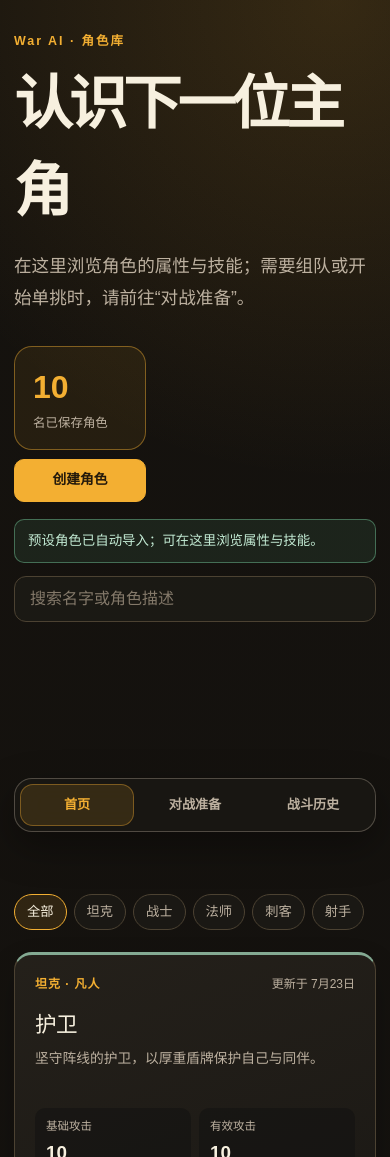
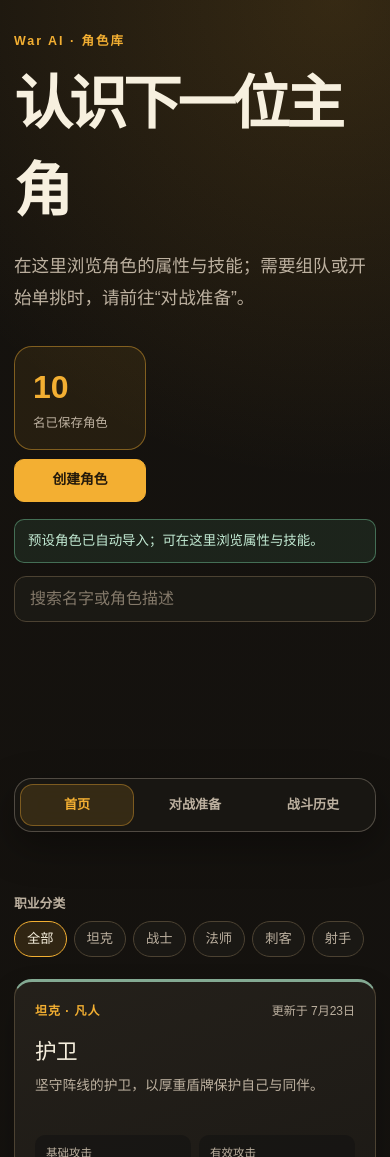
Before and after one commit to xcymm3/wtfWar, a Next.js app: page / in a window 390 px wide. Shown: the top 1157 px of the page. Built offline with nearby package versions, Linux system fonts and the light colour scheme.

Commit message:
feat: filter roles by profession

```diff
--- a/app/globals.css
+++ b/app/globals.css
@@ -347,6 +347,20 @@ body {
   gap: 7px;
 }
 
+.library-profession-filter {
+  display: grid;
+  grid-template-columns: auto minmax(0, 1fr);
+  align-items: center;
+  gap: 10px;
+}
+
+.library-profession-filter > span {
+  color: var(--muted);
+  font-size: 0.8rem;
+  font-weight: 800;
+  white-space: nowrap;
+}
+
 .profession-filters button,
 .character-actions button {
   cursor: pointer;
@@ -1496,6 +1510,31 @@ body {
   color: var(--muted);
   font-size: 0.78rem;
   line-height: 1.5;
+}
+
+.battle-profession-filter {
+  display: grid;
+  grid-template-columns: auto minmax(0, 1fr);
+  align-items: center;
+  gap: 12px;
+  margin-top: 18px;
+}
+
+.battle-profession-filter > span {
+  color: var(--muted);
+  font-size: 0.8rem;
+  font-weight: 800;
+  white-space: nowrap;
+}
+
+.battle-profession-filter .profession-filters {
+  justify-content: flex-start;
+}
+
+.team-roster-empty {
+  margin: 14px 0 0;
+  color: var(--muted);
+  font-size: 0.86rem;
 }
 
 .team-roster-grid {
@@ -2613,6 +2652,16 @@ body {
     justify-content: flex-start;
   }
 
+  .library-profession-filter {
+    justify-content: start;
+  }
+
+  .battle-profession-filter {
+    grid-template-columns: 1fr;
+    align-items: start;
+    gap: 8px;
+  }
+
   .character-grid {
     grid-template-columns: repeat(2, minmax(0, 1fr));
   }
@@ -2687,6 +2736,11 @@ body {
 
   .library-controls {
     margin-top: 30px;
+  }
+
+  .library-profession-filter {
+    grid-template-columns: 1fr;
+    gap: 8px;
   }
 
   .character-grid {
--- a/features/battle-preparation/BattlePreparation.tsx
+++ b/features/battle-preparation/BattlePreparation.tsx
@@ -8,9 +8,11 @@ import { getEffectiveCombatStats } from "@/lib/battle/realm";
 import { useGameStore } from "@/lib/store/gameStore";
 import type { BattleSide } from "@/types/battle";
 import {
+  PROFESSIONS,
   PROFESSION_LABELS,
   REALM_LABELS,
   type Character,
+  type Profession,
   type Skill,
 } from "@/types/character";
 
@@ -25,6 +27,8 @@ const SKILL_TYPE_LABELS: Record<Skill["type"], string> = {
   charge_strike_passive: "蓄力被动",
   buff: "增益",
 };
+
+type ProfessionFilter = Profession | "all";
 
 function CharacterPreview({
   side,
@@ -188,6 +192,7 @@ export function BattlePreparation() {
   const prepareTeamBattle = useGameStore((state) => state.prepareTeamBattle);
   const [seed, setSeed] = useState(createSeed);
   const [error, setError] = useState<string | null>(null);
+  const [professionFilter, setProfessionFilter] = useState<ProfessionFilter>("all");
 
   useEffect(() => {
     hydrate();
@@ -231,6 +236,12 @@ export function BattlePreparation() {
   const teamSizeMatches =
     teamMembers.left.length > 0 &&
     teamMembers.left.length === teamMembers.right.length;
+  const filteredCharacters = useMemo(
+    () => characters.filter(
+      (character) => professionFilter === "all" || character.profession === professionFilter,
+    ),
+    [characters, professionFilter],
+  );
 
   function handleClassicPrepare(): void {
     setError(null);
@@ -351,8 +362,32 @@ export function BattlePreparation() {
                 <p>同一名角色只能出现一次。队伍满 5 人后不能继续加入。</p>
               </div>
             </header>
+            <div className="battle-profession-filter" aria-label="按职业查看角色">
+              <span>职业分类</span>
+              <div className="profession-filters" role="group" aria-label="选择职业">
+                <button
+                  type="button"
+                  className={professionFilter === "all" ? "is-active" : ""}
+                  onClick={() => setProfessionFilter("all")}
+                  aria-pressed={professionFilter === "all"}
+                >
+                  全部
+                </button>
+                {PROFESSIONS.map((profession) => (
+                  <button
+                    key={profession}
+                    type="button"
+                    className={professionFilter === profession ? "is-active" : ""}
+                    onClick={() => setProfessionFilter(profession)}
+                    aria-pressed={professionFilter === profession}
+                  >
+                    {PROFESSION_LABELS[profession]}
+                  </button>
+                ))}
+              </div>
+            </div>
             <div className="team-roster-grid">
-              {characters.map((character) => {
+              {filteredCharacters.map((character) => {
                 const realm = character.realm ?? "mortal";
                 const isOnLeft = teamCharacterIds.left.includes(character.id);
                 const isOnRight = teamCharacterIds.right.includes(character.id);
@@ -386,6 +421,9 @@ export function BattlePreparation() {
                 );
               })}
             </div>
+            {filteredCharacters.length === 0 ? (
+              <p className="team-roster-empty">该职业暂时没有角色，切换职业即可继续查看。</p>
+            ) : null}
           </section>
         </section>
 
--- a/features/character-library/CharacterLibrary.tsx
+++ b/features/character-library/CharacterLibrary.tsx
@@ -138,11 +138,14 @@ export function CharacterLibrary() {
               placeholder="搜索名字或角色描述"
             />
           </label>
+          <div className="library-profession-filter">
+            <span>职业分类</span>
             <div className="profession-filters" aria-label="按职业筛选">
               <button
                 type="button"
                 className={professionFilter === "all" ? "is-active" : ""}
                 onClick={() => setProfessionFilter("all")}
+                aria-pressed={professionFilter === "all"}
               >
                 全部
               </button>
@@ -152,10 +155,12 @@ export function CharacterLibrary() {
                   type="button"
                   className={professionFilter === profession ? "is-active" : ""}
                   onClick={() => setProfessionFilter(profession)}
+                  aria-pressed={professionFilter === profession}
                 >
                   {PROFESSION_LABELS[profession]}
                 </button>
               ))}
+            </div>
           </div>
         </section>
 
```
Also changed, not shown: 1 other file (tests, documents, lock files or other folders). Lines whose indentation alone changed are shown as unchanged.
